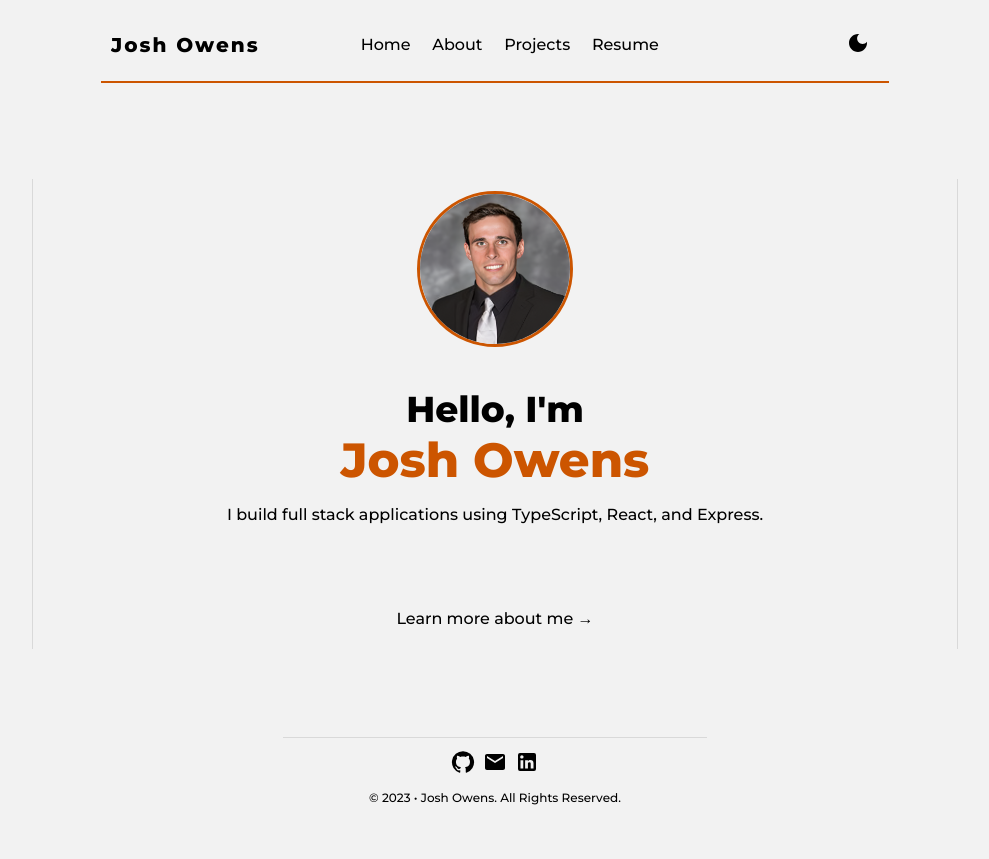
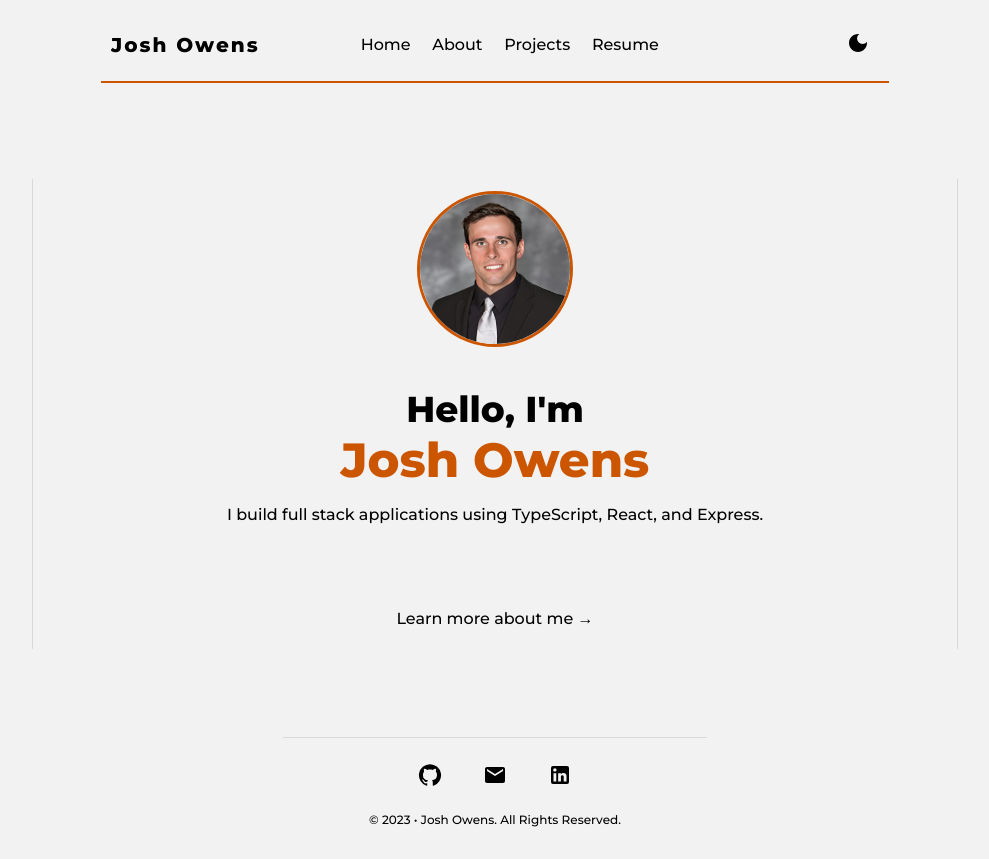
Before and after one commit to Joshowens16/portfolio, a React (Vite) app: page / in a window 1280 px wide. Shown: the whole page, without its empty margins (145-1134 px from the left). Before the commit the page ends 837 px from the top, so only its background shows below. Built offline with nearby package versions, Linux system fonts and the light colour scheme.

Commit message:
style changes

```diff
--- a/package.json
+++ b/package.json
@@ -13,8 +13,11 @@
     "@emotion/styled": "^11.10.6",
     "@mui/icons-material": "^5.11.0",
     "@mui/material": "^5.11.10",
+    "devicons": "^1.8.0",
+    "framer-motion": "^9.0.7",
     "react": "^18.2.0",
     "react-dom": "^18.2.0",
+    "react-icons": "^4.7.1",
     "react-router-dom": "^6.8.1"
   },
   "devDependencies": {
--- a/src/App.tsx
+++ b/src/App.tsx
@@ -7,15 +7,18 @@ import HomePage from './components/Home/HomePage';
 import Navbar from './components/Nav/Navbar';
 import Projects from './components/Projects/Projects';
 import './index.css';
+import { AnimatePresence } from 'framer-motion';
 function App() {
   return (
     <div className="mainContainer">
       <Navbar />
+      {/* <AnimatePresence> */}
       <Routes>
         <Route path={'/'} element={<HomePage />} />
         <Route path={'/about'} element={<About />} />
         <Route path={'/projects'} element={<Projects />} />
       </Routes>
+      {/* </AnimatePresence> */}
       <Footer />
     </div>
   );
--- a/src/components/About/About.tsx
+++ b/src/components/About/About.tsx
@@ -2,9 +2,12 @@ import React from 'react';
 import { Link } from 'react-router-dom';
 import './about.css';
 import { routerLinkStyles } from '../utilis';
+import { motion } from 'framer-motion';
+
 const frontEnd: string[] = ['HTML & CSS', 'JavaScript', 'TypeScript', 'React', 'Redux', 'Material UI', 'Bootstrap'];
 const backEnd: string[] = ['Node', 'Express', 'PostgreSQL', 'Sequelize', 'SQL'];
 const other: string[] = ['Firebase', 'Git', 'Webpack'];
+
 const About = () => {
   return (
     <div className="aboutContainer">
--- a/src/components/Footer/footer.css
+++ b/src/components/Footer/footer.css
@@ -16,12 +16,50 @@
 }
 .icons{
     display: flex;
-    gap: 8px;
+    height: 50px;
+    gap: 30px;
 }
 .icons a{
+    display: flex;
+    align-items: center;
+    flex-direction: column;
+    justify-content: center;
     text-decoration: none;
     color: inherit;
+    margin: 0;
+    padding: 0;
+    width: 35px;
 }
 .footerInfo{
     font-size: 12px;
 }
+.icons :nth-child(1):hover::after{
+    font-size: 10px;
+    display: flex;
+    align-items: center;
+    justify-content: center;
+    flex-direction: column;
+    transition: all 2s ease;
+    -webkit-transition: all 2s ease;
+    content: 'Github';
+}
+.icons :nth-child(2):hover::after{
+    font-size: 10px;
+    display: flex;
+    align-items: center;
+    justify-content: center;
+    flex-direction: column;
+    transition: all 2s ease;
+    -webkit-transition: all 2s ease;
+    content: 'Email';
+}
+.icons :nth-child(3):hover::after{
+    font-size: 10px;
+    display: flex;
+    align-items: center;
+    justify-content: center;
+    flex-direction: column;
+    transition: all 2s ease;
+    -webkit-transition: all 2s ease;
+    content: 'LinkedIn';
+}
--- a/src/components/Home/HomePage.tsx
+++ b/src/components/Home/HomePage.tsx
@@ -2,6 +2,7 @@ import React from 'react';
 import { Link } from 'react-router-dom';
 import './homepage.css';
 import { routerLinkStyles } from '../utilis';
+import { motion } from 'framer-motion';
 
 const HomePage = () => {
   return (
--- a/src/components/Nav/Navbar.tsx
+++ b/src/components/Nav/Navbar.tsx
@@ -1,4 +1,5 @@
 import React, { useState } from 'react';
+import { motion } from 'framer-motion';
 import './navbar.css';
 import DarkModeIcon from '@mui/icons-material/DarkMode';
 import { Link } from 'react-router-dom';
```
Also changed, not shown: 1 other file (tests, documents, lock files or other folders).
